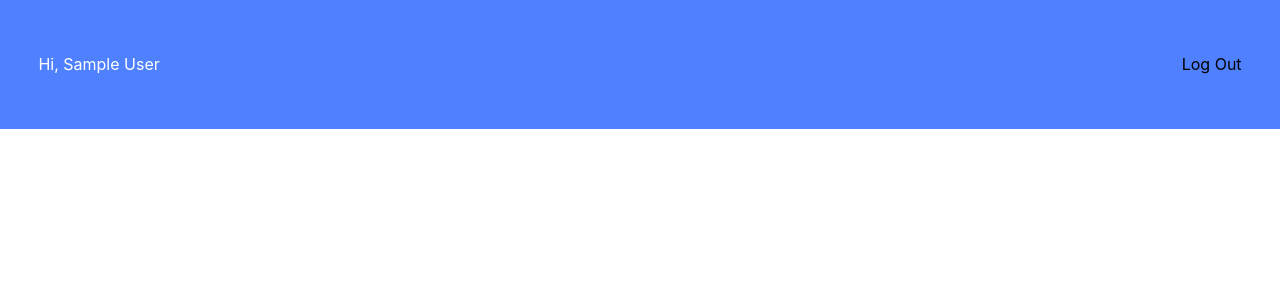
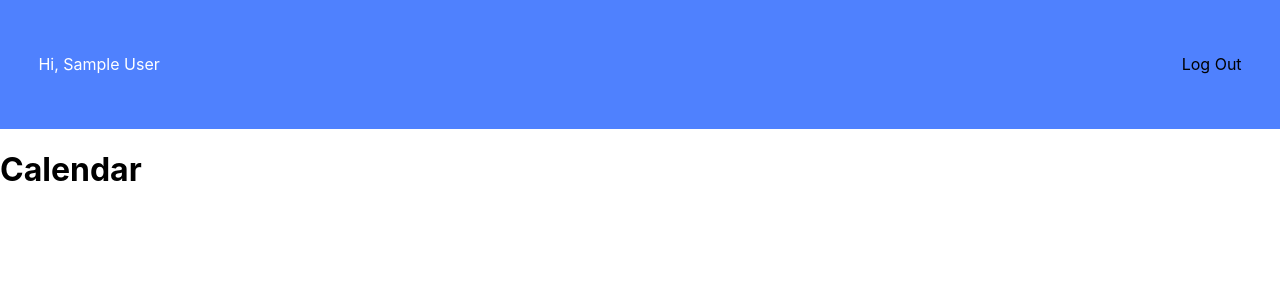
Before and after one commit to albertamcaleavey/project-manager-frontend, a React (Create React App) app: page /calendar in a window 1280 px wide. Shown: the top 300 px of the page. Built offline with nearby package versions, Linux system fonts and the light colour scheme; no server answers; sample sign-in values are in the browser's storage.

Commit message:
add list and calendar view buttons and create calendar route

```diff
--- a/src/App.jsx
+++ b/src/App.jsx
@@ -9,6 +9,7 @@ import AddProjectForm from './pages/AddProjectForm/AddProjectForm'
 import ProjectList from './pages/ProjectList/ProjectList'
 import ProjectDetails from './pages/ProjectDetails/ProjectDetails'
 import DeleteConfirmation from './pages/DeleteConfirmation/DeleteConfirmation'
+import Calendar from './pages/Calendar/Calendar'
 
 import * as authService from './services/authService'
 import * as projectService from './services/projectService'
@@ -86,6 +87,11 @@ const handleDeleteProject = async (id) => {
         <Route
         path="/projects/:id/confirmation" element={ user ? <DeleteConfirmation handleDeleteProject={handleDeleteProject} user={user} /> : <Navigate to="/login" />
           } />
+          <Route
+        path="/calendar"
+        element={ user ? <Calendar user={user} /> : <Navigate to="/login" />}
+        />
+
       </Routes>
     </>
   )
--- /dev/null
+++ b/src/pages/Calendar/Calendar.jsx
@@ -0,0 +1,7 @@
+const Calendar = () => {
+  return (
+    <h1>Calendar</h1>
+  );
+}
+
+export default Calendar;
--- a/src/pages/ProjectList/ProjectList.jsx
+++ b/src/pages/ProjectList/ProjectList.jsx
@@ -5,7 +5,6 @@ import './ProjectList.css'
 const ProjectList = ({user, projects}) => {
 
   return (
-    <>
     <main>
     <h1>Projects</h1>
     <div className="project-list-container">
@@ -16,13 +15,18 @@ const ProjectList = ({user, projects}) => {
         />
       ))}
     </div>
-    </main>
-    {/* <footer> */}
       <Link to={'/add-project'}>
         <button className="add-project-btn">+</button>
-     </Link>
-    {/* </footer> */}
-    </>
+      </Link>
+      <Link to={'/projects'}>
+      <button>List View</button>
+      </Link>
+
+      <Link to={'/calendar'}>
+      <button>Calendar View</button>
+      </Link>
+    </main>
+
   );
 }
 
```
Also changed, not shown: src/pages/CalendarView/CalendarView.jsx (deleted).
